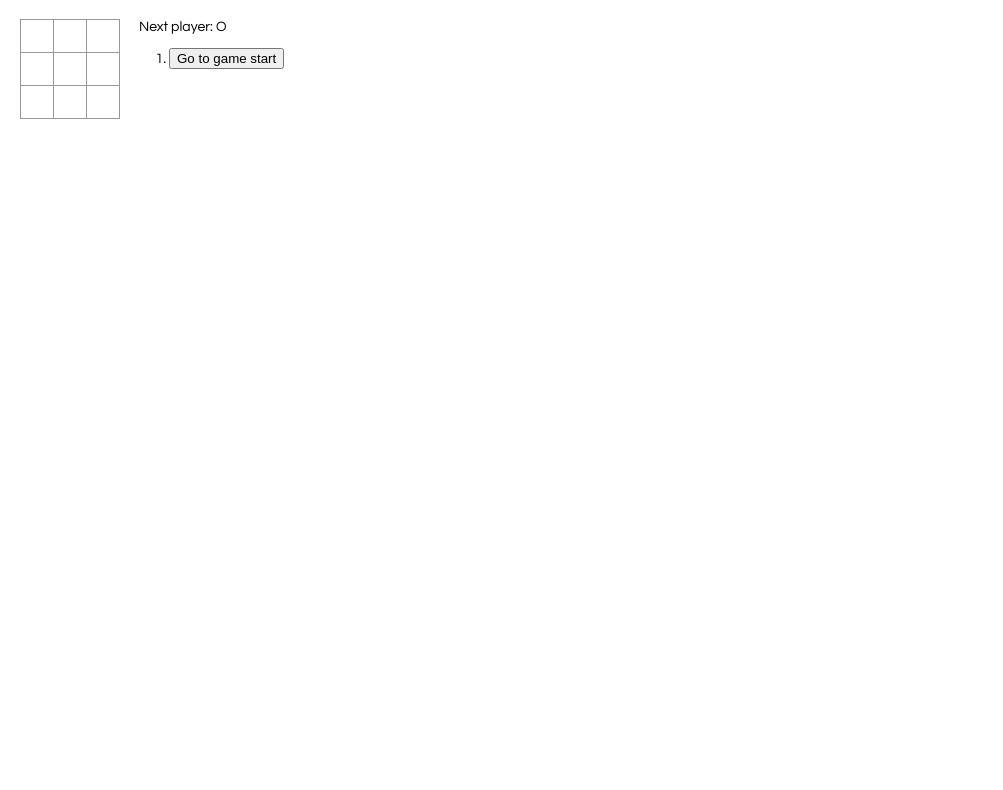
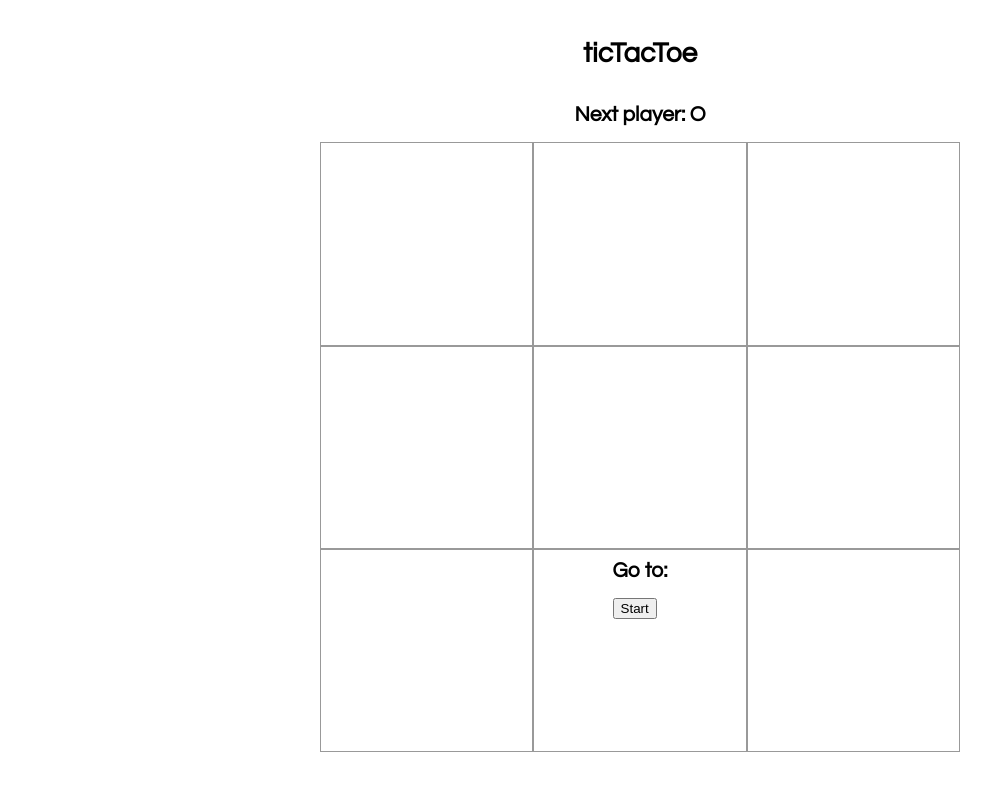
Before and after one commit to B-thanybyrd/ttt, a React app: page / in a window 1280 px wide. Shown: the whole page, without its empty margins (0-1003 px from the left). Built offline with nearby package versions, Linux system fonts and the light colour scheme.

Commit message:
Initial Styling

```diff
--- a/src/index.css
+++ b/src/index.css
@@ -1,35 +1,54 @@
 body {
     font: 14px "Century Gothic", Futura, sans-serif;
     margin: 20px;
+  }
+
+  #root {
+    display: flex;
+    justify-content: center;
+    align-items: flex-start;
+    height: 100vh;
   }
 
   ol, ul {
     padding-left: 30px;
   }
 
-  .board-row:after {
-    clear: both;
-    content: "";
-    display: table;
+  .board-rows {
+    display: flex;
+    width: 100%;
+    height: 70%;
+    flex-grow: 1;
+    flex-direction: column;
   }
 
-  .status {
-    margin-bottom: 10px;
+  .board-row {
+    display: flex;
+    flex-direction: row;
+    justify-content: space-evenly;
+    align-items:center;
+    flex-grow: 1;
+    height: 100%;
+    width: 100%;
   }
 
   .square {
     background: #fff;
     border: 1px solid #999;
-    float: left;
-    font-size: 24px;
-    font-weight: bold;
-    line-height: 34px;
-    height: 34px;
-    margin-right: -1px;
-    margin-top: -1px;
-    padding: 0;
-    text-align: center;
-    width: 34px;
+    display: flex;
+    flex-grow: 1;
+    justify-content: center;
+    align-items: center;
+    height: 100%;
+    width: 30%;
+    font-size:10vw;
+    line-height: 13vw;
+  }
+
+   .square:before {
+    content: '';
+    display: table;
+    padding-top: 100%;
   }
 
   .square:focus {
@@ -42,9 +61,46 @@
 
   .game {
     display: flex;
+    flex-direction: column;
+    justify-content: space-between;
+    align-items: center;
+    height: 50vh;
+    width: 50vw;
+  }
+
+  .game-status {
+  }
+
+  .game-board {
+    display: flex;
+    flex-basis: 100%;
+    width: 100%;
+    height: 100%;
+  }
+
+  .game-info {
+    display: block;
+    text-align: center;
+  }
+
+  .game-info ul {
+    list-style-type: none;
+    margin-block-start: 0px;
+    padding-inline-start: 0px;
+    display: flex;
     flex-direction: row;
   }
 
-  .game-info {
-    margin-left: 20px;
+  .game-info ul li {
+    display: flex;
   }
+
+  .game-info ul li .startbutton {
+    display: flex;
+    flex-basis: 1;
+  }
+
+    .game-info ul li .movebutton {
+    display: flex;
+    flex-basis: 2;
+  }
--- a/src/index.js
+++ b/src/index.js
@@ -1,6 +1,5 @@
 import React from 'react';
 import ReactDOM from 'react-dom';
-import { unstable_concurrentAct } from 'react-dom/test-utils';
 import './index.css';
 
 function Square(props) {
@@ -23,7 +22,7 @@
 
   render() {
     return (
-      <div>
+      <div className="board-rows">
         <div className="board-row">
           {this.renderSquare(0)}
           {this.renderSquare(1)}
@@ -87,12 +86,14 @@
 
     const moves = history.map((step,move) => {
       const desc = move ?
-      'Go to move #' + move :
-      'Go to game start';
+      'Move #' + move :
+      'Start';
+      const buttonClass = desc.slice(0, 5).toLowerCase().trim() + 'button'; // make a class for the buttons
       return (
-        <li key={move}>
-          <button onClick={() => this.jumpTo(move)}>{desc}</button>
-        </li>
+          <li key={move}>
+            <button class={buttonClass}
+           onClick={() => this.jumpTo(move)}>{desc}</button>
+          </li>
       );
     });
 
@@ -105,6 +106,8 @@
 
     return (
       <div className="game">
+        <h1>ticTacToe</h1>
+        <div className="game-status"><h2>{status}</h2></div>
         <div className="game-board">
           <Board
             squares={current.squares}
@@ -112,8 +115,8 @@
           />
         </div>
         <div className="game-info">
-          <div>{status}</div>
-          <ol>{moves}</ol>
+          <h2>Go to:</h2>
+          <ul>{moves}</ul>
         </div>
       </div>
     );
```
